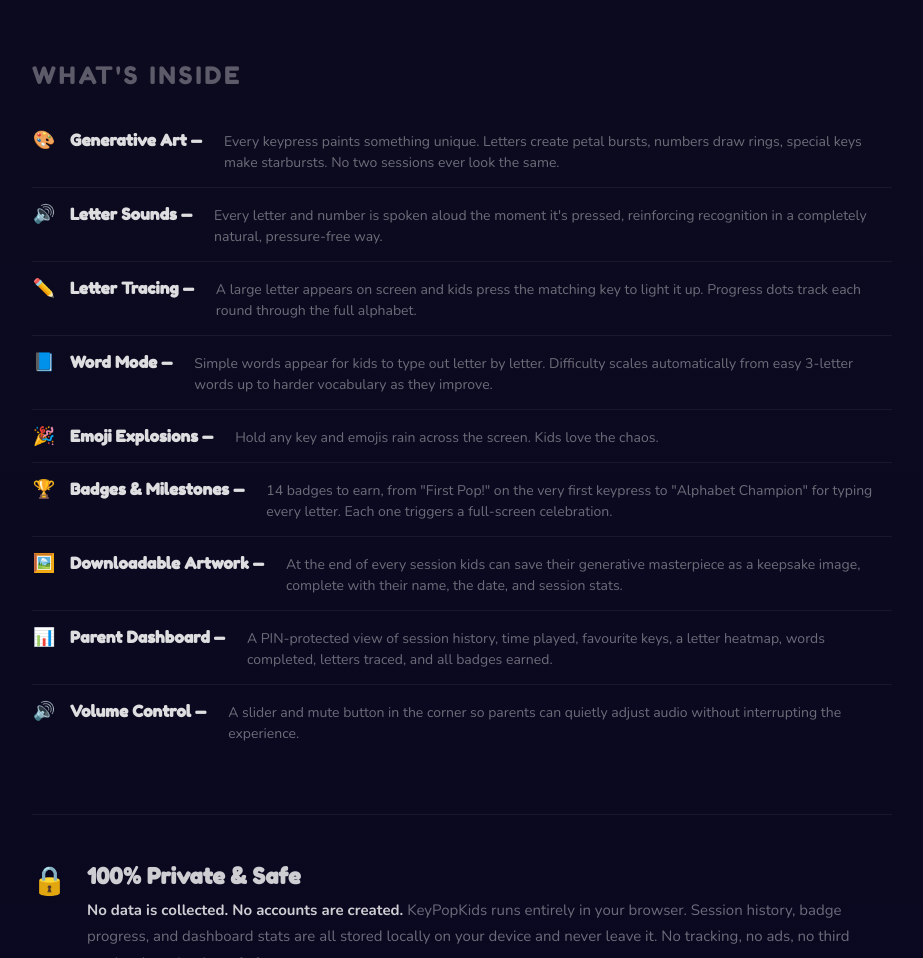
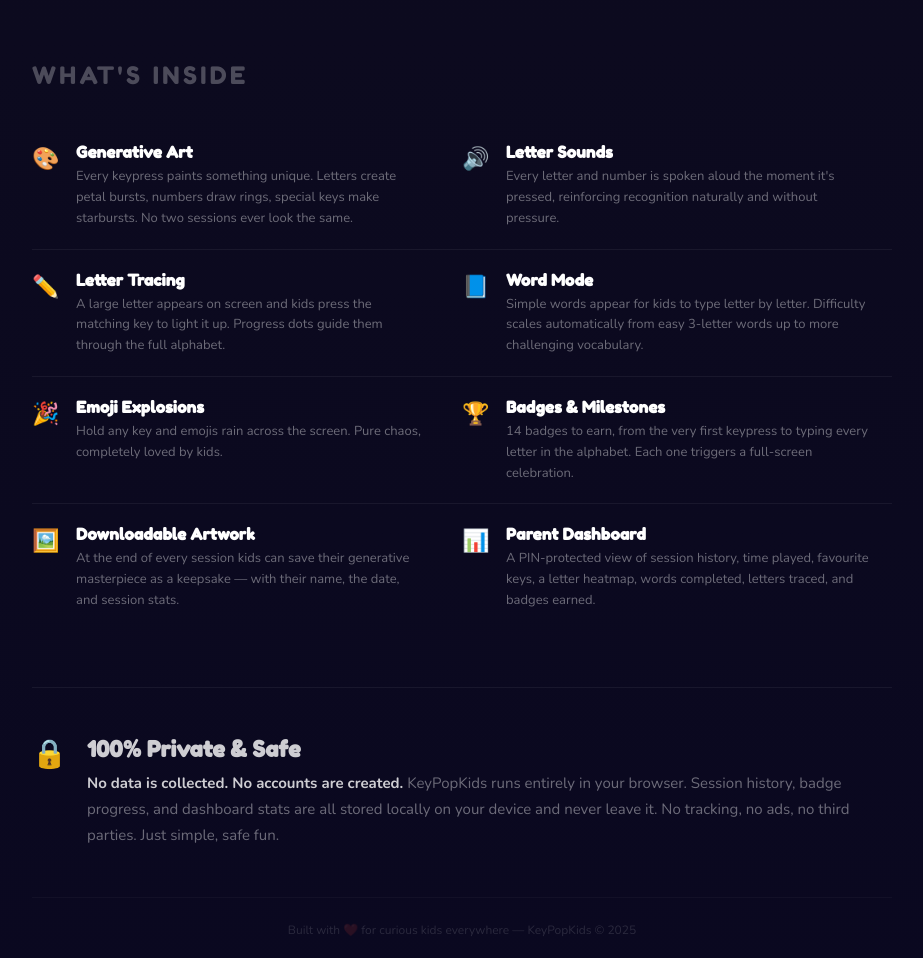
Before and after one commit to firstcoastrollerhockey/keypopkids, a plain HTML site: page index.html in a window 1280 px wide. Shown: the part 1702-2660 px from the top of the page, without its empty margins (178-1101 px from the left). Drawn offline with nearby package versions, Linux system fonts and the light colour scheme.

Commit message:
Add files via upload

```diff
--- a/index.html
+++ b/index.html
@@ -452,34 +452,43 @@
 .about-features-title {
   font-family: 'Fredoka One', cursive;
   font-size: clamp(18px, 2.5vw, 24px);
-  color: #ffffff55;
-  margin-bottom: 24px;
+  color: #ffffff44;
+  margin-bottom: 32px;
   text-transform: uppercase;
-  letter-spacing: .12em;
+  letter-spacing: .14em;
 }
 .about-features-list {
-  display: flex;
-  flex-direction: column;
+  display: grid;
+  grid-template-columns: 1fr 1fr;
   gap: 0;
   margin-bottom: 56px;
 }
+@media (max-width: 600px) { .about-features-list { grid-template-columns: 1fr; } }
 .about-feature {
   display: flex;
-  align-items: baseline;
-  gap: 14px;
-  padding: 14px 0;
+  gap: 16px;
+  padding: 20px 20px 20px 0;
   border-bottom: 1px solid rgba(255,255,255,0.06);
 }
-.about-feature:last-child { border-bottom: none; }
-.about-feature .af-icon { font-size: 18px; flex-shrink: 0; width: 24px; text-align: center; }
-.about-feature h3 {
+.about-feature:nth-child(odd) { padding-right: 40px; }
+.about-feature:nth-last-child(-n+2) { border-bottom: none; }
+.about-feature .af-icon {
+  font-size: 22px;
+  flex-shrink: 0;
+  width: 28px;
+  margin-top: 2px;
+}
+.about-feature-text h3 {
   font-family: 'Fredoka One', cursive;
   font-size: 16px;
-  color: #ffffffdd;
-  margin-right: 8px;
-  white-space: nowrap;
-}
-.about-feature p { font-size: 14px; color: #ffffff66; line-height: 1.5; display: inline; }
+  color: #fff;
+  margin-bottom: 4px;
+}
+.about-feature-text p {
+  font-size: 13px;
+  color: #ffffff66;
+  line-height: 1.6;
+}
 
 .about-privacy {
   border-top: 1px solid rgba(255,255,255,0.06);
@@ -642,15 +651,14 @@
     <!-- Features -->
     <div class="about-features-title">What's inside</div>
     <div class="about-features-list">
-      <div class="about-feature"><span class="af-icon">&#127912;</span><h3>Generative Art &mdash; </h3><p>Every keypress paints something unique. Letters create petal bursts, numbers draw rings, special keys make starbursts. No two sessions ever look the same.</p></div>
-      <div class="about-feature"><span class="af-icon">&#128266;</span><h3>Letter Sounds &mdash; </h3><p>Every letter and number is spoken aloud the moment it's pressed, reinforcing recognition in a completely natural, pressure-free way.</p></div>
-      <div class="about-feature"><span class="af-icon">&#9999;&#65039;</span><h3>Letter Tracing &mdash; </h3><p>A large letter appears on screen and kids press the matching key to light it up. Progress dots track each round through the full alphabet.</p></div>
-      <div class="about-feature"><span class="af-icon">&#128216;</span><h3>Word Mode &mdash; </h3><p>Simple words appear for kids to type out letter by letter. Difficulty scales automatically from easy 3-letter words up to harder vocabulary as they improve.</p></div>
-      <div class="about-feature"><span class="af-icon">&#127881;</span><h3>Emoji Explosions &mdash; </h3><p>Hold any key and emojis rain across the screen. Kids love the chaos.</p></div>
-      <div class="about-feature"><span class="af-icon">&#127942;</span><h3>Badges &amp; Milestones &mdash; </h3><p>14 badges to earn, from "First Pop!" on the very first keypress to "Alphabet Champion" for typing every letter. Each one triggers a full-screen celebration.</p></div>
-      <div class="about-feature"><span class="af-icon">&#128444;&#65039;</span><h3>Downloadable Artwork &mdash; </h3><p>At the end of every session kids can save their generative masterpiece as a keepsake image, complete with their name, the date, and session stats.</p></div>
-      <div class="about-feature"><span class="af-icon">&#128202;</span><h3>Parent Dashboard &mdash; </h3><p>A PIN-protected view of session history, time played, favourite keys, a letter heatmap, words completed, letters traced, and all badges earned.</p></div>
-      <div class="about-feature"><span class="af-icon">&#128266;</span><h3>Volume Control &mdash; </h3><p>A slider and mute button in the corner so parents can quietly adjust audio without interrupting the experience.</p></div>
+      <div class="about-feature"><span class="af-icon">&#127912;</span><div class="about-feature-text"><h3>Generative Art</h3><p>Every keypress paints something unique. Letters create petal bursts, numbers draw rings, special keys make starbursts. No two sessions ever look the same.</p></div></div>
+      <div class="about-feature"><span class="af-icon">&#128266;</span><div class="about-feature-text"><h3>Letter Sounds</h3><p>Every letter and number is spoken aloud the moment it's pressed, reinforcing recognition naturally and without pressure.</p></div></div>
+      <div class="about-feature"><span class="af-icon">&#9999;&#65039;</span><div class="about-feature-text"><h3>Letter Tracing</h3><p>A large letter appears on screen and kids press the matching key to light it up. Progress dots guide them through the full alphabet.</p></div></div>
+      <div class="about-feature"><span class="af-icon">&#128216;</span><div class="about-feature-text"><h3>Word Mode</h3><p>Simple words appear for kids to type letter by letter. Difficulty scales automatically from easy 3-letter words up to more challenging vocabulary.</p></div></div>
+      <div class="about-feature"><span class="af-icon">&#127881;</span><div class="about-feature-text"><h3>Emoji Explosions</h3><p>Hold any key and emojis rain across the screen. Pure chaos, completely loved by kids.</p></div></div>
+      <div class="about-feature"><span class="af-icon">&#127942;</span><div class="about-feature-text"><h3>Badges &amp; Milestones</h3><p>14 badges to earn, from the very first keypress to typing every letter in the alphabet. Each one triggers a full-screen celebration.</p></div></div>
+      <div class="about-feature"><span class="af-icon">&#128444;&#65039;</span><div class="about-feature-text"><h3>Downloadable Artwork</h3><p>At the end of every session kids can save their generative masterpiece as a keepsake — with their name, the date, and session stats.</p></div></div>
+      <div class="about-feature"><span class="af-icon">&#128202;</span><div class="about-feature-text"><h3>Parent Dashboard</h3><p>A PIN-protected view of session history, time played, favourite keys, a letter heatmap, words completed, letters traced, and badges earned.</p></div></div>
     </div>
 
     <!-- Privacy -->
```
